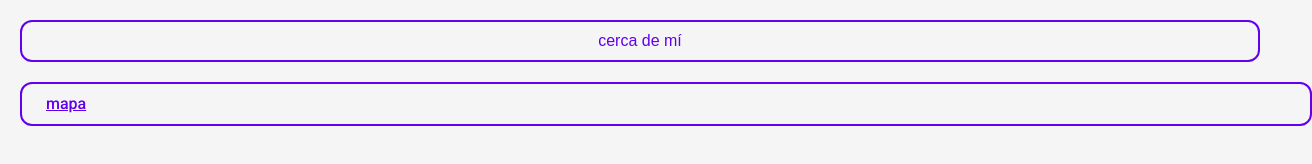
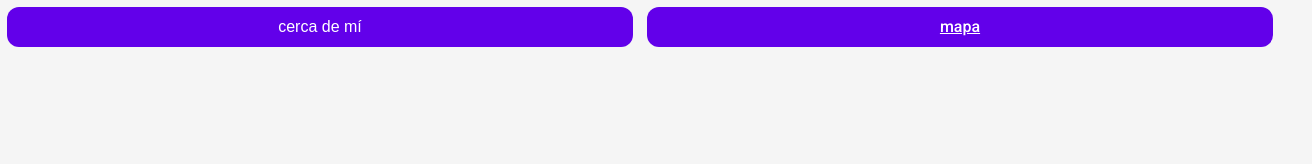
Before and after one commit to manviny/wiki24, a plain HTML site: page index.html in a window 1280 px wide. Shown: the whole page, 1312 px wide, since content can reach past the window. Drawn offline with nearby package versions, Linux system fonts and the light colour scheme.

Commit message:
Update styles.css

```diff
--- a/styles.css
+++ b/styles.css
@@ -139,3 +139,19 @@ body {
             background-color: rgba(98, 0, 238, 0.2); /* Fondo más oscuro al presionar */
             box-shadow: 0 1px 3px rgba(0, 0, 0, 0.2);
         }
+
+
+        .botones-container {
+            display: flex;
+            width: 100%;
+        }
+
+        .botones-container .md3-button {
+            flex: 1;
+            margin: 0.5rem;
+            text-align: center;
+            background-color: #6200ea;
+            color: white;
+            border: none;
+            cursor: pointer;
+        }
```
